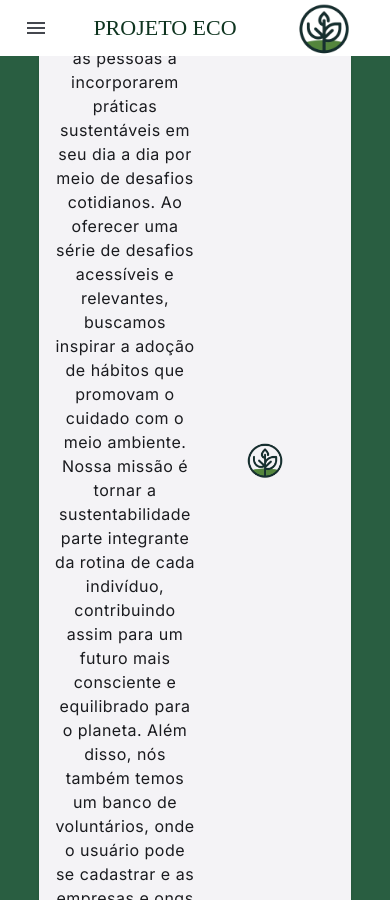
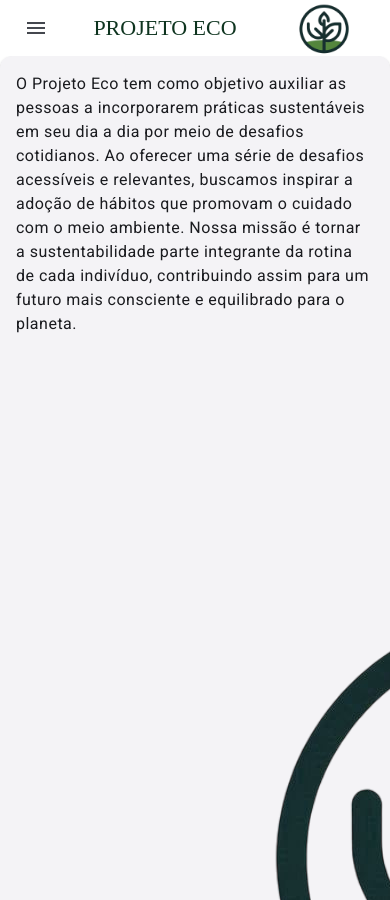
Before and after one commit to juliadgiroldo/desafio-fullsatck, an Angular app: page / in a window 390 px wide. Built offline with nearby package versions, Linux system fonts and the light colour scheme; a web font is replaced by a local one.

Commit message:
adicionando responsividade aos componentes do html

```diff
--- a/src/app/desafios/desafio-catorze-dias/desafio-catorze-dias.component.css
+++ b/src/app/desafios/desafio-catorze-dias/desafio-catorze-dias.component.css
@@ -3,11 +3,13 @@
     display: flex;
     justify-content: center;
     align-items: center;
+    height: auto;
 }
 
 .card-table{
     margin: 20px;
     background-color: white;
+    height: auto;
 }
 
 .mat-elevation-z8{
--- a/src/app/desafios/desafio-sete-dias/desafio-sete-dias.component.css
+++ b/src/app/desafios/desafio-sete-dias/desafio-sete-dias.component.css
@@ -5,11 +5,13 @@
     display: flex;
     justify-content: center;
     align-items: center;
+    height: auto;
 }
 
 .card-table{
     margin: 20px;
     background-color: white;
+    height: auto;
 }
 
 .mat-elevation-z8{
--- a/src/app/desafios/desafio-trinta-dias/desafio-trinta-dias.component.css
+++ b/src/app/desafios/desafio-trinta-dias/desafio-trinta-dias.component.css
@@ -3,11 +3,13 @@
     display: flex;
     justify-content: center;
     align-items: center;
+    height: auto;
 }
 
 .card-table{
     margin: 20px;
     background-color: white;
+    height: auto;
 }
 
 .mat-elevation-z8{
--- a/src/app/home/home.component.css
+++ b/src/app/home/home.component.css
@@ -1,3 +1,4 @@
+@media screen and (min-width: 800px) {
     #home-text {
         background-color: #295E41;
         width: 100%;
@@ -12,6 +13,7 @@
         display: flex;
         flex-direction: column;
         align-items: center;
+        height: auto;
     }
 
     .content-card {
@@ -82,7 +84,7 @@
 
     .example-card {
         width: 360px;
-    height: 220px;
+        height: auto;
         background-color: white;
         border-color: #295E41;
         border-width: 2px;
@@ -111,3 +113,4 @@ h3 {
     p {
         font-family: 'Fira Sans Condensed';
     }
+}
--- a/src/app/home/home.component.html
+++ b/src/app/home/home.component.html
@@ -22,15 +22,13 @@
             </mat-card-header>
             <mat-card-content>
                 <div class="content-card">
-                    <div id="paragrafo"> <!-- Mantenha este id para o texto -->
+                    <div id="paragrafo">
                         O Projeto Eco tem como objetivo auxiliar as pessoas a incorporarem práticas sustentáveis em seu
                         dia a dia por meio de desafios cotidianos.
                         Ao oferecer uma série de desafios acessíveis e relevantes, buscamos inspirar a adoção de hábitos
                         que promovam o cuidado com o meio ambiente.
                         Nossa missão é tornar a sustentabilidade parte integrante da rotina de cada indivíduo,
                         contribuindo assim para um futuro mais consciente e equilibrado para o planeta.
-                        Além disso, nós também temos um banco de voluntários, onde o usuário pode se cadastrar e as
-                        empresas e ongs entraram em contato
                     </div>
                     <div class="img">
                         <img class="img" src="/logo.png">
```
Lines whose indentation alone changed are shown as unchanged.
